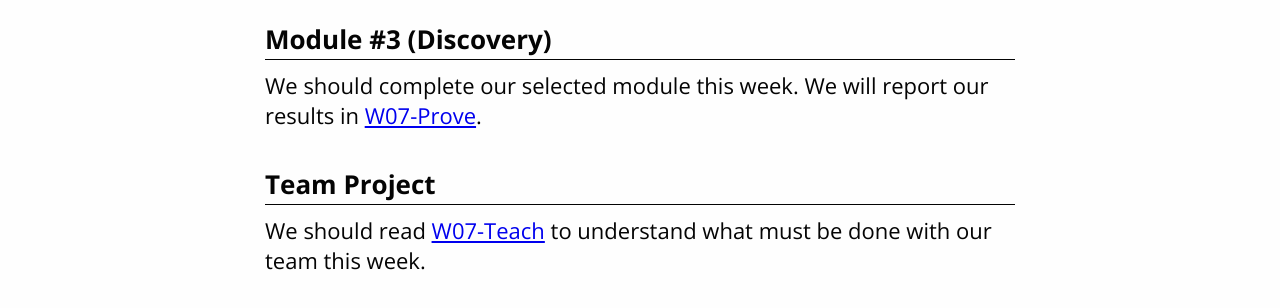
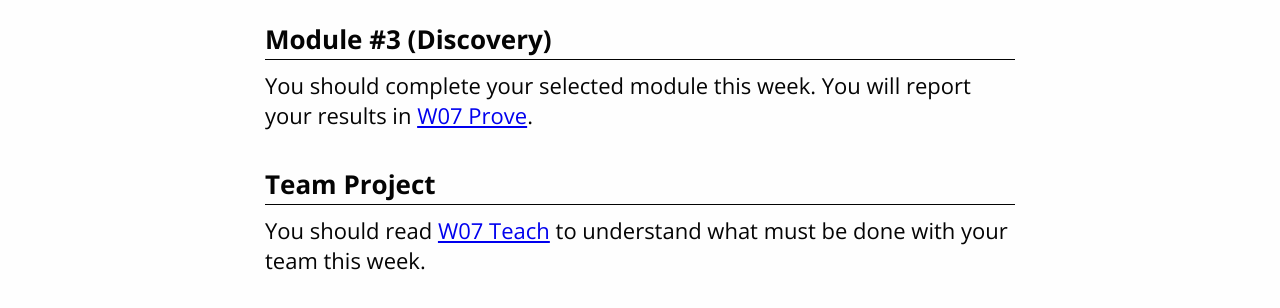
Before and after one commit to macbeth-byui/cse310-course, a plain HTML site: page docs/lesson07/07-prepare.html in a window 1280 px wide. Shown: the part 160-468 px from the top of the page. Drawn offline with nearby package versions, Linux system fonts and the light colour scheme; files whose address does not match are found by name.

Commit message:
Copy edit update
Updated first person language (we, our) to second person (you, your) to address the student individually
Removed hyphen from hyperlink title(s)

```diff
--- a/docs/lesson07/07-prepare.html
+++ b/docs/lesson07/07-prepare.html
@@ -17,11 +17,11 @@
 
         <h2>Module #3 (Discovery)</h2>
 
-		<p>We should complete our selected module this week.  We will report our results in <a href="07-prove.html">W07-Prove</a>.</p>
+		<p>You should complete your selected module this week.  You will report your results in <a href="07-prove.html">W07 Prove</a>.</p>
 
         <h2>Team Project</h2>
 
-        <p>We should read <a href="07-teach.html">W07-Teach</a> to understand what must be done with our team this week.</p>
+        <p>You should read <a href="07-teach.html">W07 Teach</a> to understand what must be done with your team this week.</p>
 
 		<script src="../site/js/highlight/highlight.pack.js"></script>
 		<script>hljs.initHighlightingOnLoad();</script>
```
